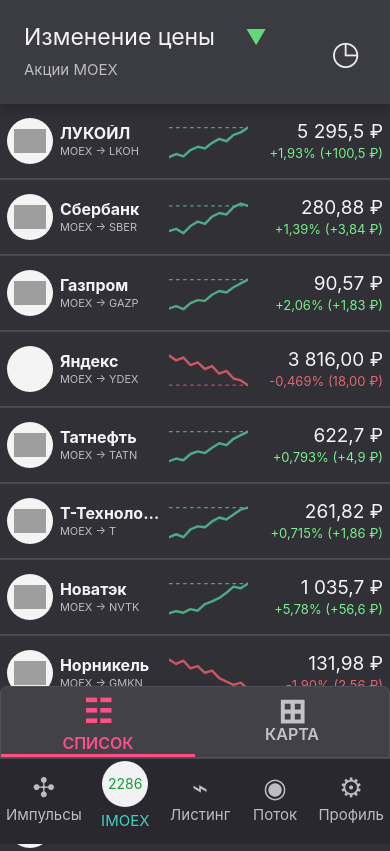
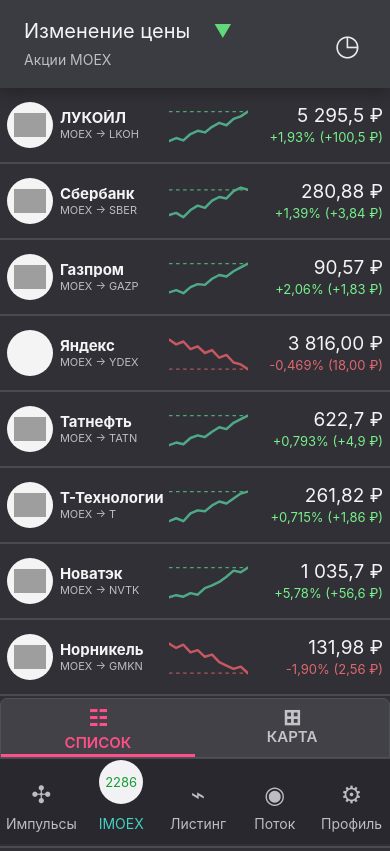
Before and after one commit to Ilya425/hello-tg-app, a plain HTML site: page index.html in a window 390 px wide. Shown: the top 851 px of the page. Drawn offline with Linux system fonts and the light colour scheme; grey boxes are pictures that could not be loaded; a script that the page names is missing.

Commit message:
Update index.html

```diff
--- a/index.html
+++ b/index.html
@@ -21,14 +21,14 @@
 .header-space{height:0}
 
 .filter{
-  height:104px;background:var(--panel2);display:flex;align-items:center;
-  justify-content:space-between;padding:18px 24px;
+  height:88px;background:var(--panel2);display:flex;align-items:center;
+  justify-content:space-between;padding:14px 24px;
   box-shadow:0 5px 14px rgba(0,0,0,.25)
 }
-.filter-title{font-size:23px;line-height:1.1}
-.filter-sub{font-size:15px;color:#bdbdc3;margin-top:9px}
-.arrow{color:#61d97a;font-size:21px;margin-left:24px}
-.clock{font-size:33px;opacity:.95;cursor:pointer}
+.filter-title{font-size:20px;line-height:1.1}
+.filter-sub{font-size:14px;color:#bdbdc3;margin-top:9px}
+.arrow{color:#61d97a;font-size:18px;margin-left:18px}
+.clock{font-size:29px;opacity:.95;cursor:pointer}
 
 .search{display:none;margin:12px 14px;height:46px;padding:0 14px;border-radius:12px;background:#45454c;align-items:center;gap:8px}
 .search.show{display:flex}
@@ -145,10 +145,10 @@
 /* SUBMENU */
 .subnav{
   position:fixed;left:50%;bottom:86px;transform:translateX(-50%);
-  width:100%;max-width:520px;height:74px;display:grid;grid-template-columns:1fr 1fr;
+  width:100%;max-width:520px;height:64px;display:grid;grid-template-columns:1fr 1fr;
   background:#414147;border:1px solid #505058;border-radius:7px 7px 0 0;z-index:30
 }
-.subbtn{position:relative;font-size:22px;font-weight:600;color:#c4c4c8;display:flex;flex-direction:column;align-items:center;justify-content:center;gap:2px}
+.subbtn{position:relative;font-size:17px;font-weight:600;color:#c4c4c8;display:flex;flex-direction:column;align-items:center;justify-content:center;gap:2px}
 .subbtn .miniico{font-size:34px;line-height:.65}.subbtn.active{color:var(--pink)}
 .subbtn.active::after{content:"";height:3px;background:var(--pink);left:0;right:0;bottom:0;position:absolute}
 .subbtn .listico{font-size:33px;letter-spacing:-7px;padding-right:7px}
@@ -159,10 +159,10 @@
   height:86px;background:#28282e;border-top:1px solid #47474d;z-index:31;
   padding-bottom:max(5px,env(safe-area-inset-bottom));display:grid;grid-template-columns:repeat(5,1fr)
 }
-.nav{display:flex;flex-direction:column;align-items:center;justify-content:center;gap:4px;color:#bcbcc1}
-.nav .ico{font-size:27px;line-height:1}
-.nav span{font-size:15px}.nav.active{color:var(--teal)}
-.badge{width:50px;height:50px;border-radius:50%;background:#f2f2f4;color:#159d36;display:grid;place-items:center;font-size:15px;margin-top:-11px}
+.nav{display:flex;flex-direction:column;align-items:center;justify-content:flex-end;gap:5px;padding-bottom:7px;color:#bcbcc1}
+.nav .ico{font-size:25px;line-height:1;height:31px;display:flex;align-items:center}
+.nav span{font-size:15px;line-height:18px;height:18px;white-space:nowrap}.nav.active{color:var(--teal)}
+.badge{width:46px;height:46px;border-radius:50%;background:#f2f2f4;color:#159d36;display:grid;place-items:center;font-size:14px;margin:0 0 6px;align-self:center}
 
 /* DETAIL */
 .detail{display:none;min-height:100vh;background:var(--bg)}
@@ -190,7 +190,7 @@
     padding-right:7px;
   }
   .logo{width:46px;height:46px;font-size:13px}
-  .name{font-size:16px}
+  .name{font-size:15px}
   .ticker{font-size:11px;margin-top:4px}
   .spark{height:40px}
   .list-price{font-size:19px}
@@ -201,9 +201,13 @@
   .card-ticker{font-size:18px}
   .card-price{font-size:19px}
   .card-change{font-size:13px}
-  .subnav{height:72px}
-  .subbtn{font-size:16px}
-  .badge{width:46px;height:46px;font-size:14px;margin-top:-8px}
+  .subnav{height:60px}
+  .subbtn{font-size:15px}
+  .subbtn .miniico,.subbtn .listico{font-size:22px}
+  .bottom{height:86px}
+  .nav span{font-size:14px}
+  .nav .ico{font-size:24px;height:30px}
+  .badge{width:44px;height:44px;font-size:13px;margin-bottom:6px}
 }
 </style>
 </head>
```
